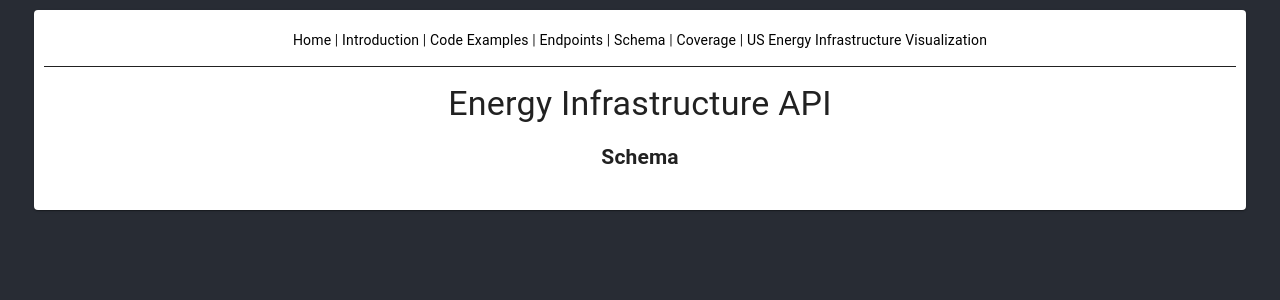
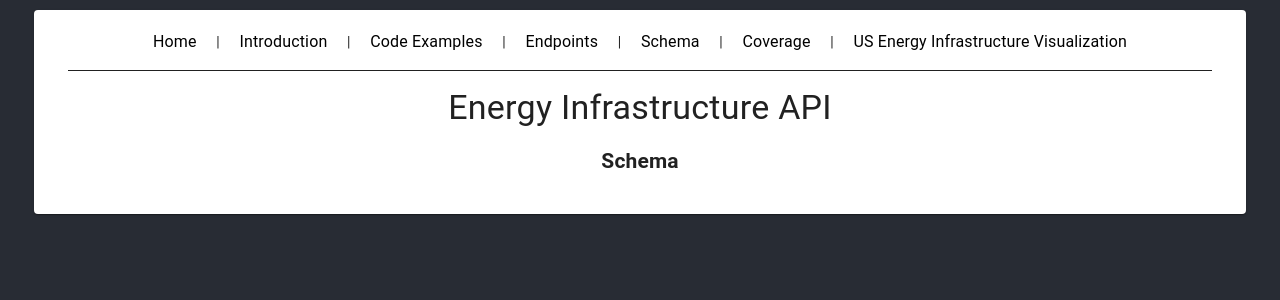
Before and after one commit to bkleeman/energy-infrastructure-api-documentation-react-mui, a React (Create React App) app: page /schema in a window 1280 px wide. Shown: the top 300 px of the page. Built offline with nearby package versions, Linux system fonts and the light colour scheme.

Commit message:
improve navbar

```diff
--- a/src/Components/App/App.css
+++ b/src/Components/App/App.css
@@ -42,6 +42,9 @@
 nav a {
   text-decoration: none;
   color:black;
+  padding: 1rem;
+  float: center;
+  text-align: center;
 }
 
 .request-image {
--- a/src/Components/NavBar.js
+++ b/src/Components/NavBar.js
@@ -1,21 +1,27 @@
 import { Link } from "react-router-dom";
+import Typography from '@material-ui/core/Typography';
+import { Container, Paper } from "@material-ui/core";
 
 export default function NavBar() {
     return(
+      <Container>
         <nav
             style={{
               borderBottom: "solid 1px",
               paddingBottom: "1rem",
-          marginBottom: "1rem"
+              marginBottom: "1rem",
+              textAlign: 'center'
             }}
           >
-        <Link to="/">Home</Link> |{" "}
-        <Link to="/introduction">Introduction</Link> |{" "}
-        <Link to="/code-examples">Code Examples</Link> |{" "}
-        <Link to="/endpoints">Endpoints</Link> |{" "}
-        <Link to="/schema">Schema</Link> |{" "}
-        <Link to="/coverage">Coverage</Link> |{" "}
-        <Link to="/us-energy-infrastructure-visualization">US Energy Infrastructure Visualization</Link>
+          <Link to="/"><Typography variant="body1" component="body1" gutterBottom>Home</Typography></Link> |{" "}
+          <Link to="/introduction"><Typography variant="body1" component="body1" gutterBottom>Introduction</Typography></Link> |{" "}
+          <Link to="/code-examples"><Typography variant="body1" component="body1" gutterBottom>Code Examples</Typography></Link> |{" "}
+          <Link to="/endpoints"><Typography variant="body1" component="body1" gutterBottom>Endpoints</Typography></Link> |{" "}
+          <Link to="/schema"><Typography variant="body1" component="body1" gutterBottom>Schema</Typography></Link> |{" "}
+          <Link to="/coverage"><Typography variant="body1" component="body1" gutterBottom>Coverage</Typography></Link> |{" "}
+          <Link to="/us-energy-infrastructure-visualization"><Typography variant="body1" component="body1" gutterBottom>US Energy Infrastructure Visualization</Typography></Link>
         </nav>
+      </Container>
+
     )
 }
```
Lines whose indentation alone changed are shown as unchanged.
